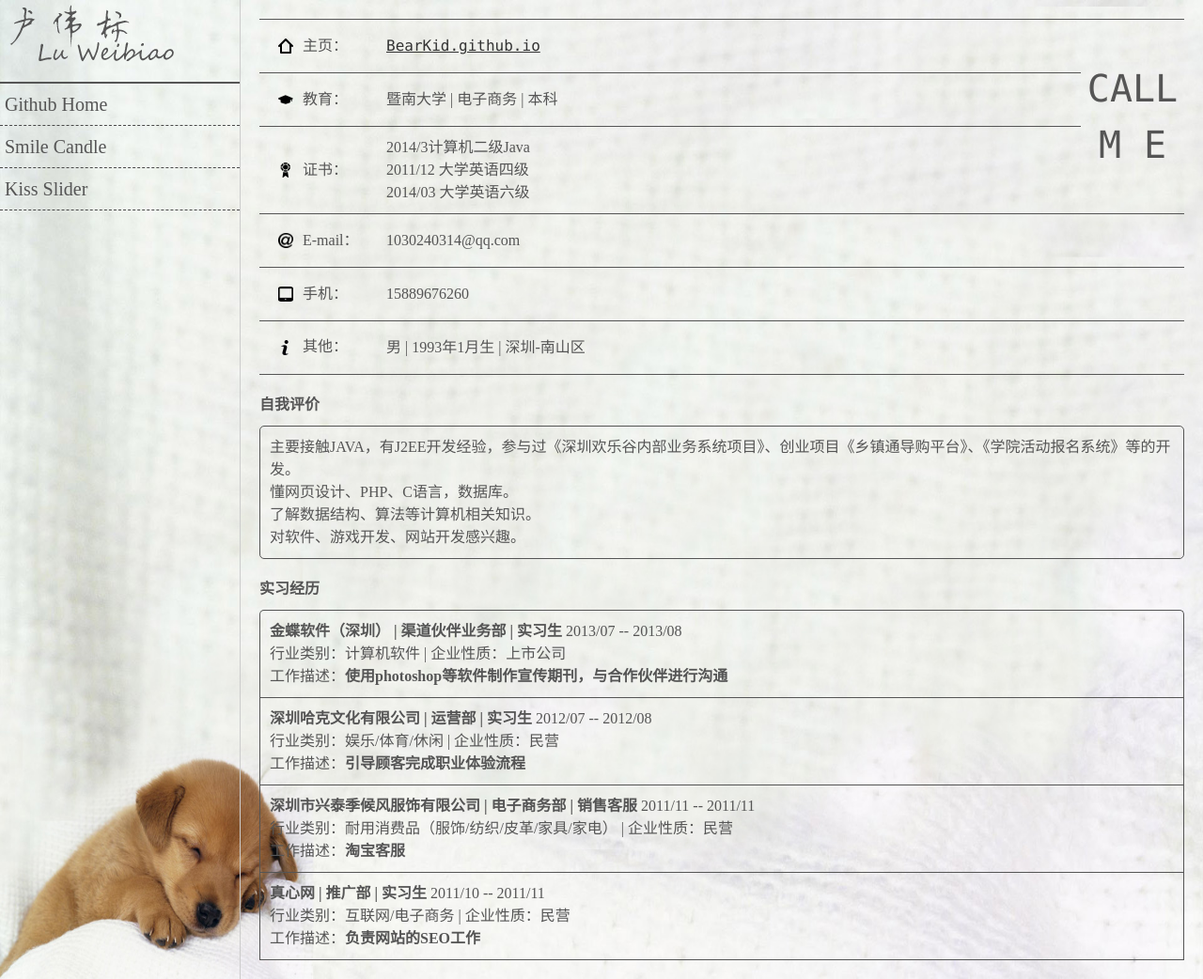
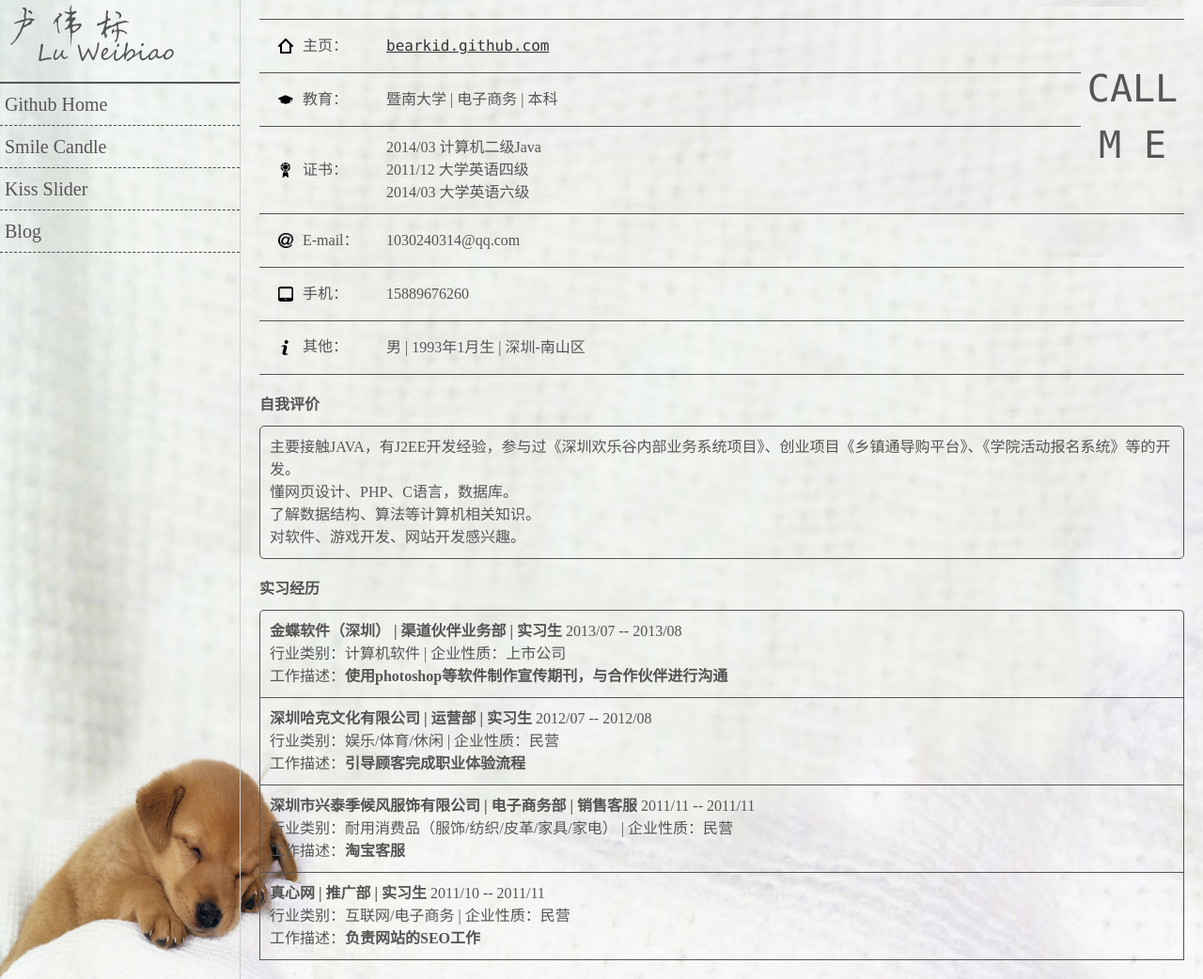
Before and after one commit to BearKid/BearKid.github.io, a plain HTML site: page index.html in a window 1280 px wide. Shown: the whole page at 94% size. Drawn offline with Linux system fonts and the light colour scheme.

Commit message:
fix bug on left navigation bar

```diff
--- a/index.html
+++ b/index.html
@@ -136,7 +136,7 @@ ul{
 		<table>
 			<tr>
 				<td style="width: 105px;border-top:1px solid;"><img class="icon" src="image/home.png"/><span>主页：</span></td>
-				<td style="border-top:1px solid;"><a class="en" style="color:#333;" href="http://bearkid.github.com">BearKid.github.io</a></td>
+				<td style="border-top:1px solid;"><a class="en" style="color:#333;" href="http://bearkid.github.com">bearkid.github.com</a></td>
 				<td rowspan="3" style="width:110px;height: 165px;position: relative;padding: 0px;border-top:1px solid;">
 					<!--
 					<img id="portrait" src="image/me.jpg" />
@@ -150,7 +150,7 @@ ul{
 			</tr>
 			<tr>
 				<td><img class="icon" src="image/certification.png"/><span>证书：</span></td>
-				<td>2014/3计算机二级Java</br>2011/12 大学英语四级</br>2014/03 大学英语六级</td>
+				<td>2014/03 计算机二级Java</br>2011/12 大学英语四级</br>2014/03 大学英语六级</td>
 			</tr>
 			<tr>
 				<td><img class="icon" src="image/email.png"/><span>E-mail：</span></td>
@@ -213,20 +213,13 @@ var li1 = list.eq(0);
 var liWidth = $("#left").width()-li1.css("padding-left").replace("px","")- li1.css("padding-right").replace("px","");
 list.css("width",liWidth);
 var liSpeed = 400;
-list.eq(0).animate({"margin-left":0},liSpeed);
-setTimeout(function(){
-	list.eq(1).animate({"margin-left":0},liSpeed);
-},liSpeed);
-setTimeout(function(){
-	list.eq(2).animate({"margin-left":0},liSpeed);
-},2*liSpeed);
-/*setTimeout(function(){
-	$("#portrait").fadeIn(100).animate({
-		"width":"100%",
-		"top":0,
-		"left":0,
-	},500);
-},3*liSpeed);*/
+for(var i in list){
+	(function liSetTimeout(j){
+		setTimeout(function(){
+				list.eq(j).animate({"margin-left":0},liSpeed);
+				},j*liSpeed);
+	})(i);
+}
 
 var slideSpeed = 1500;
 $("#first").css({"visibility":"visible","display":"none"}).slideDown(slideSpeed);
```
